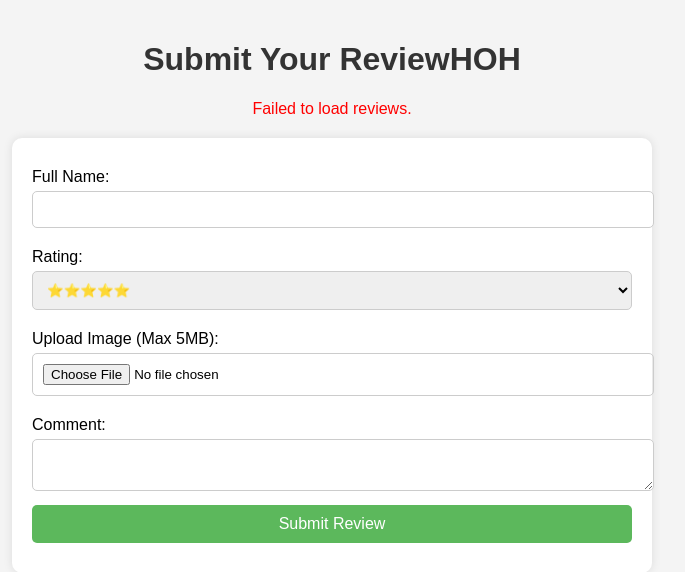
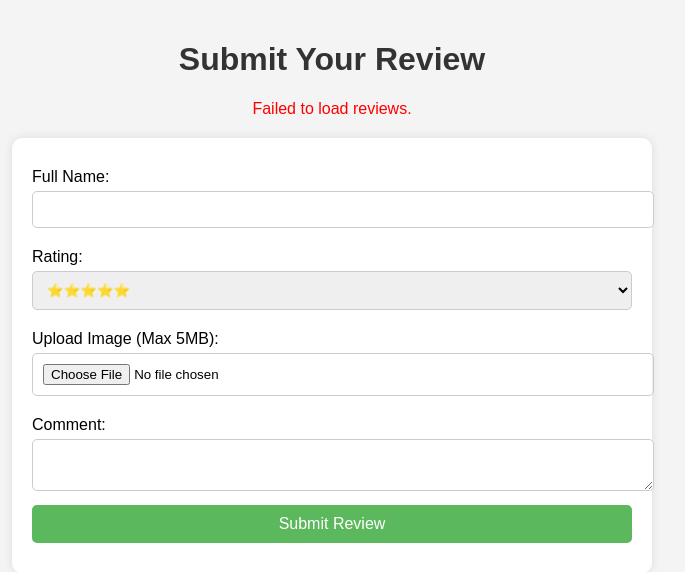
Before and after one commit to omransoliman/my-portfolio-PV, a Python web app: template templates/reviews.html in a window 1280 px wide. Shown: the top 572 px of the page, without its empty margins (308-993 px from the left). Run offline with Jinja, Linux system fonts and the light colour scheme; the template is opened without the code that fills it, so the values that code supplies are empty.

Commit message:
Update reviews.html

```diff
--- a/templates/reviews.html
+++ b/templates/reviews.html
@@ -78,7 +78,7 @@
     </style>
 </head>
 <body>
-    <h1>Submit Your ReviewHOH</h1>
+    <h1>Submit Your Review</h1>
     <div id="error-message"></div>
     <form id="reviewForm" enctype="multipart/form-data">
         <label for="name">Full Name:</label>
```
